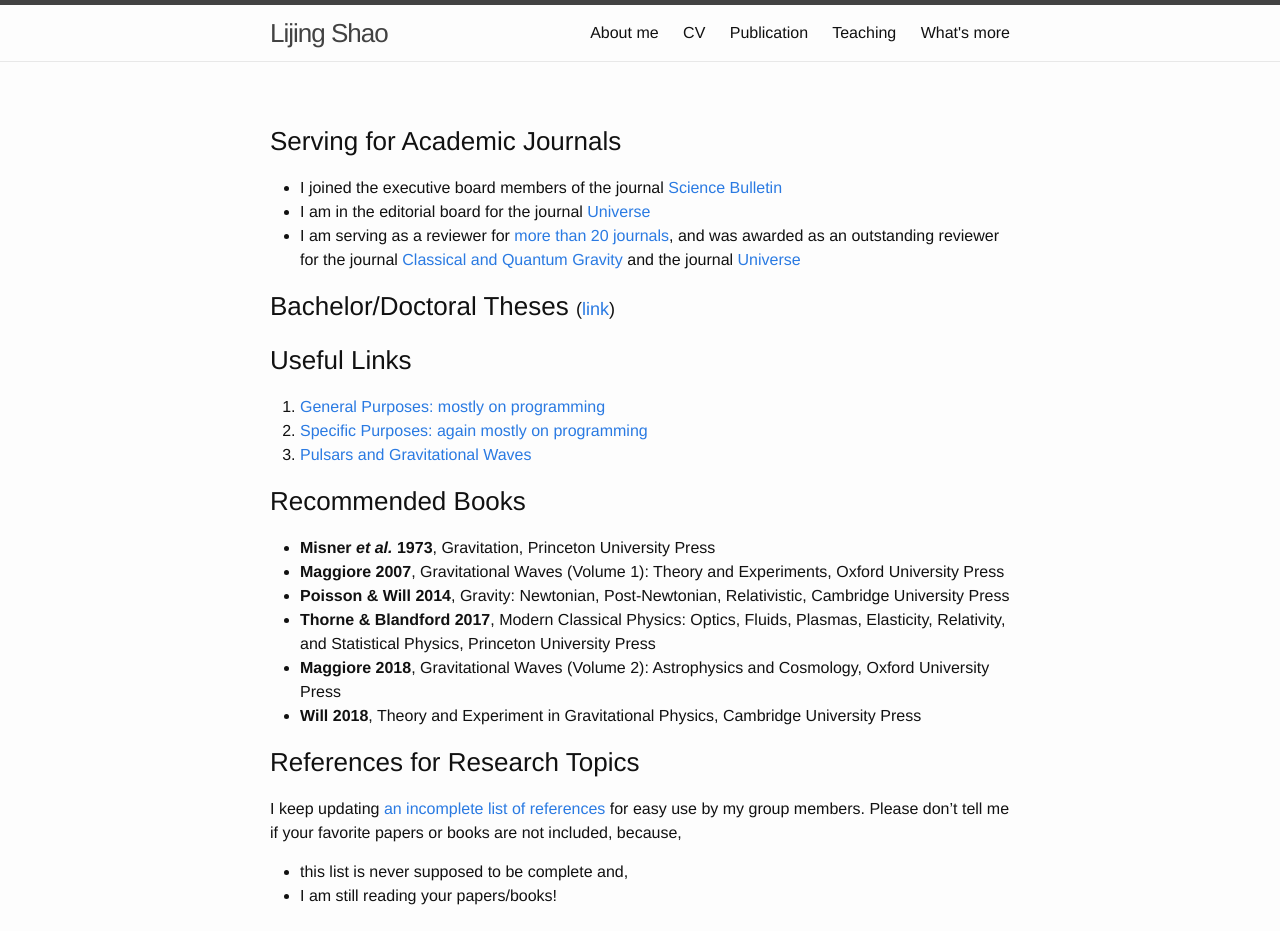
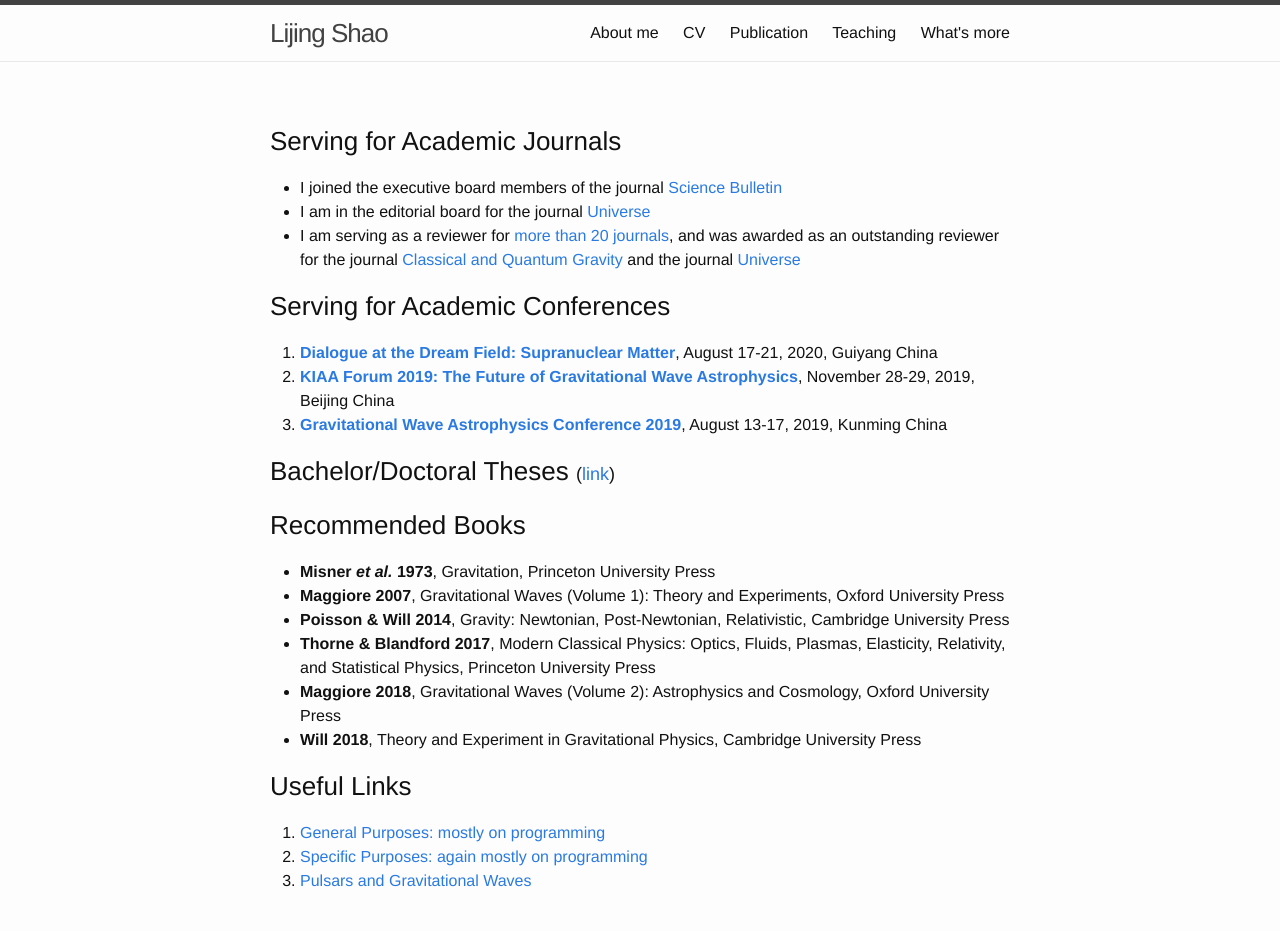
Before and after one commit to Friendshao/Friendshao.github.io, a Jekyll site: the page built from whatsmore/whatsmore.md, in a window 1280 px wide and 1400 px high. Shown: the top 931 px of the window. Built offline with Jekyll 4.4.1, drawn with Linux system fonts in a browser that asks for light colours; some of the changed text lies outside the part shown.

Commit message:
add conferences in whatsmore

```diff
--- a/whatsmore/whatsmore.md
+++ b/whatsmore/whatsmore.md
@@ -10,13 +10,13 @@ permalink: /whatsmore/
 - I am in the editorial board for the journal [Universe](http://www.mdpi.com/journal/universe)
 - I am serving as a reviewer for [more than 20 journals](/docs/journal), and was awarded as an outstanding reviewer for the journal [Classical and Quantum Gravity](/docs/CQG2018.pdf) and the journal [Universe](/docs/Universe2018.pdf)
 
+### Serving for Academic Conferences
+
+0. [**Dialogue at the Dream Field: Supranuclear Matter**](http://www.phy.pku.edu.cn/~FPS/ddf/), August 17-21, 2020, Guiyang China
+0. [**KIAA Forum 2019: The Future of Gravitational Wave Astrophysics**](http://kiaa.pku.edu.cn/astroforum19/), November 28-29, 2019, Beijing China
+0. [**Gravitational Wave Astrophysics Conference 2019**](http://3rd-gw-astro.csp.escience.cn/dct/page/65559), August 13-17, 2019, Kunming China
+
 ### Bachelor/Doctoral Theses <small><small>([link](https://friendshao.github.io/docs/theses))
-
-### Useful Links
-
-1. [General Purposes: mostly on programming](/docs/website-general)
-2. [Specific Purposes: again mostly on programming](/docs/website-specific)
-3. [Pulsars and Gravitational Waves](/docs/website-psr-gw)
 
 ### Recommended Books
 
@@ -33,6 +33,14 @@ permalink: /whatsmore/
 - **Will 2018**, Theory and Experiment in Gravitational Physics,
   Cambridge University Press
 
+### Useful Links
+
+1. [General Purposes: mostly on programming](/docs/website-general)
+2. [Specific Purposes: again mostly on programming](/docs/website-specific)
+3. [Pulsars and Gravitational Waves](/docs/website-psr-gw)
+
+<!--
+
 ### References for Research Topics
 
 I keep updating [an incomplete list of references](/docs/references) for easy
@@ -46,3 +54,5 @@ are not included, because,
 - Google calendar embeded
 
 <iframe src="https://calendar.google.com/calendar/embed?height=600&amp;wkst=2&amp;bgcolor=%23ffffff&amp;ctz=Asia%2FShanghai&amp;src=cnZhNzZnMDdqYzA5YzVraTBmYzdibTN0M2dAZ3JvdXAuY2FsZW5kYXIuZ29vZ2xlLmNvbQ&amp;color=%23009688&amp;showTitle=0&amp;showPrint=0" style="border-width:0" width="800" height="600" frameborder="0" scrolling="no"></iframe>
+
+-->
```
